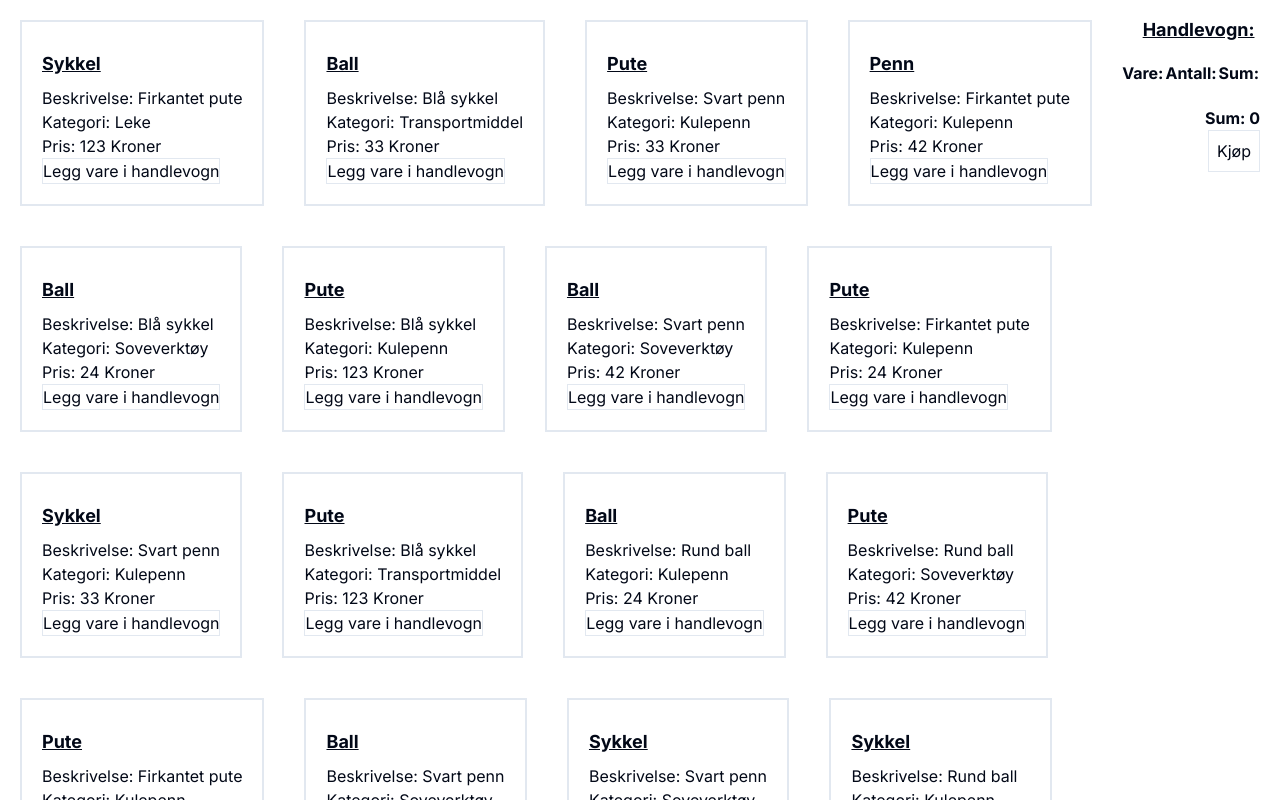
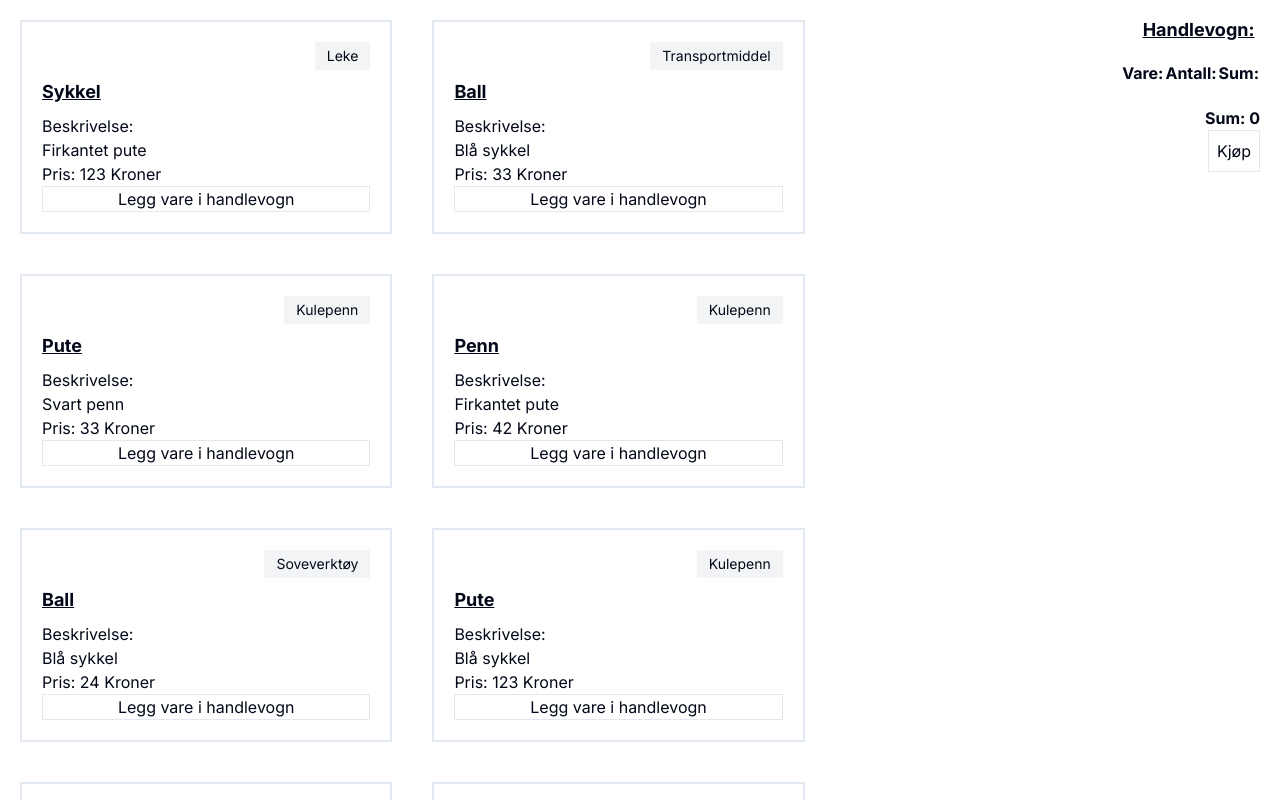
Before and after one commit to Cryxen/next-starter-2023, a Next.js app: page /products in a window 1280 px wide. Shown: the top 800 px of the page. Built offline with nearby package versions, Linux system fonts and the light colour scheme.

Commit message:
styling on card

```diff
--- a/src/components/Card.tsx
+++ b/src/components/Card.tsx
@@ -11,10 +11,12 @@ const Card = (props: Product) => {
         removeFromCart?.(id)
     }
     return(
-        <article className="border-2 border-solid m-5 p-5">
+        <article className="border-2 border-solid m-5 p-5 w-1/3 flex flex-col">
+        <header className="text-sm w-fit self-end bg-gray-100 px-3 py-1">{category}</header>
+
         <h3 className="text-lg my-2 font-bold underline">{title}</h3>
-        <p>Beskrivelse: {description}</p>
-        <p>Kategori: {category}</p>
+        <p className="">Beskrivelse: <br />
+        {description}</p>
         <p>Pris: {price} Kroner</p>
         {addToCart ? <button onClick={handleAddToCart} className="border border-solid">Legg vare i handlevogn</button> : null}
         </article>
```
